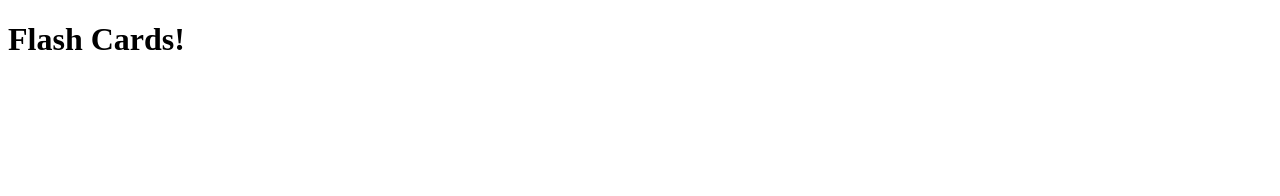
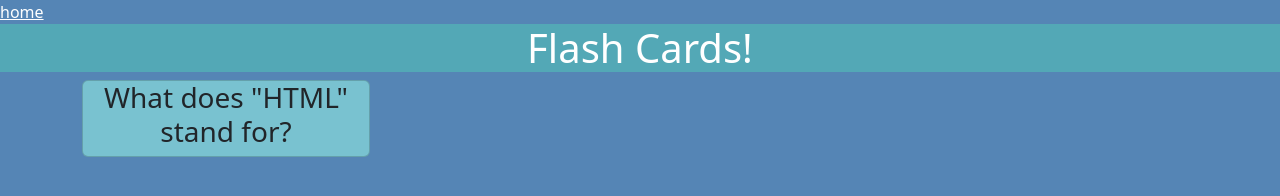
Before and after one commit to Slimshady079/Study-Guide, a plain HTML site: page assets/htmls/flashCards.html in a window 1280 px wide. Drawn offline with nearby package versions, Linux system fonts and the light colour scheme.

Commit message:
adds links to flashcards.css, bootstrap and flashCards.js from flashCards.html file. adds basic css styling and card structuring with classes.

```diff
--- a/assets/css/flashCards.css
+++ b/assets/css/flashCards.css
@@ -0,0 +1,19 @@
+:root {
+    --dark-blue: #5585b5;
+    --blue-dark: #53a8b6;
+    --blue-med: #79c2d0;
+    --blue-light: #bbe4e9;
+
+}
+
+header {
+    background-color: var(--blue-dark);
+}
+
+body {
+    background-color: var(--dark-blue);
+}
+
+.card-container {
+    background-color: var(--blue-med);
+}
--- a/assets/htmls/flashCards.html
+++ b/assets/htmls/flashCards.html
@@ -1,16 +1,31 @@
 <!DOCTYPE html>
 <html lang="en">
-<head>
-    <meta charset="UTF-8">
-    <meta http-equiv="X-UA-Compatible" content="IE=edge">
-    <meta name="viewport" content="width=device-width, initial-scale=1.0">
+  <head>
+    <meta charset="UTF-8" />
+    <meta http-equiv="X-UA-Compatible" content="IE=edge" />
+    <meta name="viewport" content="width=device-width, initial-scale=1.0" />
     <title>Flash Cards</title>
-</head>
-<body>
+  </head>
+  <!-- bootstrap -->
+  <link
+    href="https://cdn.jsdelivr.net/npm/bootstrap@5.2.3/dist/css/bootstrap.min.css"
+    rel="stylesheet"
+    integrity="sha384-rbsA2VBKQhggwzxH7pPCaAqO46MgnOM80zW1RWuH61DGLwZJEdK2Kadq2F9CUG65"
+    crossorigin="anonymous"
+  />
+  <link rel="stylesheet" href="../css/flashCards.css" />
+  <body>
+    <nav>
+      <a href="../../index.html" class="text-white">home</a>
+    </nav>
     <header>
-        <h1>
-            Flash Cards!
-        </h1>
+      <h1 class="text-center text-white">Flash Cards!</h1>
     </header>
-</body>
+    <section class="container">
+      <div class="card card-background card-container text-center" style="width: 18rem">
+        <h3>What does "HTML" stand for?</h3>
+      </div>
+    </section>
+  </body>
+  <script src="../js/flashCards.js"></script>
 </html>
--- a/assets/js/flashCards.js
+++ b/assets/js/flashCards.js
@@ -0,0 +1 @@
+// console.log("in flashcards.js");
```
